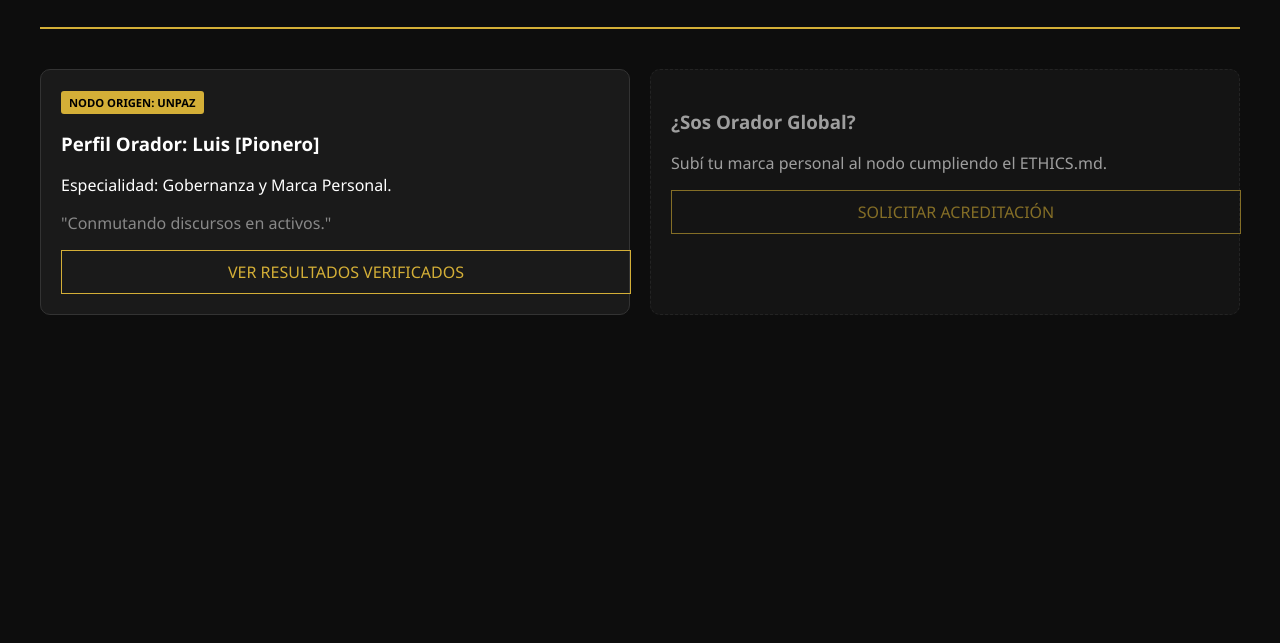
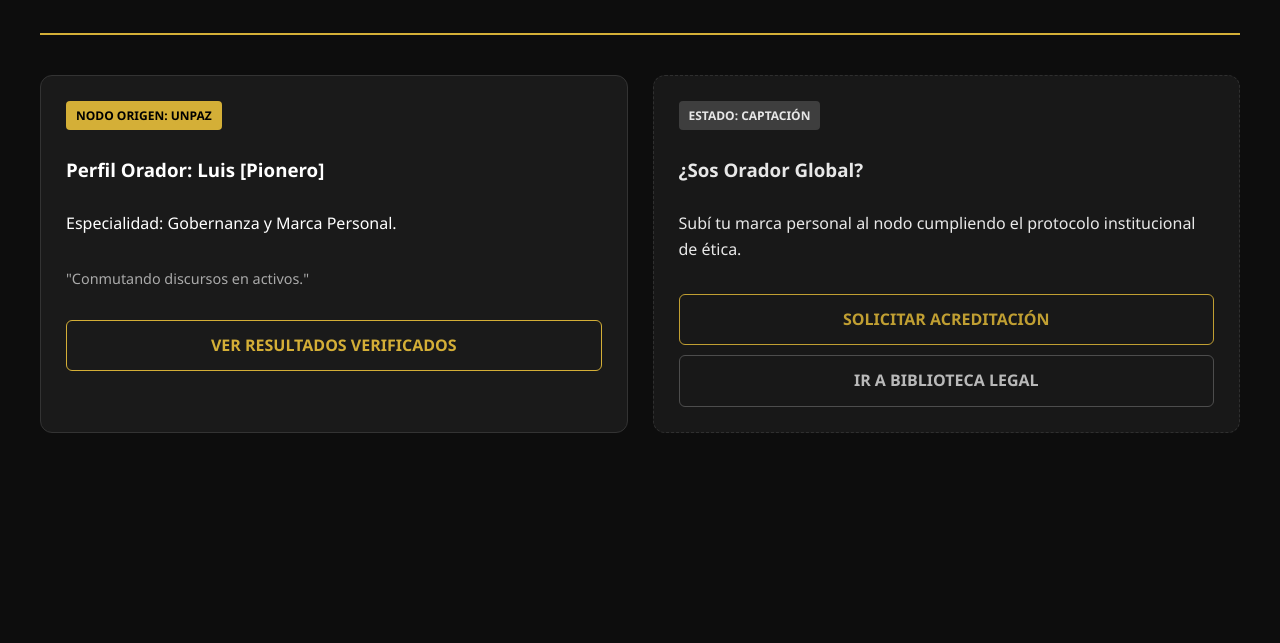
Before and after one commit to luishy-code/manuscrito-pioneros-unpaz, a plain HTML site: page index.html in a window 1280 px wide. Shown: the part 157-800 px from the top of the page. Drawn offline with Linux system fonts and the light colour scheme.

Commit message:
Update index.html

```diff
--- a/index.html
+++ b/index.html
@@ -2,17 +2,23 @@
 <html lang="es">
 <head>
     <meta charset="UTF-8">
+    <meta name="viewport" content="width=device-width, initial-scale=1.0">
     <title>Global Speakers | Manuscrito UNPAZ</title>
     <style>
-        :root { --gold: #d4af37; --bg: #0d0d0d; --card: #1a1a1a; }
-        body { font-family: 'Segoe UI', sans-serif; background: var(--bg); color: white; margin: 0; padding: 40px; }
+        :root { --gold: #d4af37; --bg: #0d0d0d; --card: #1a1a1a; --hover: #252525; }
+        body { font-family: 'Segoe UI', sans-serif; background: var(--bg); color: white; margin: 0; padding: 40px; line-height: 1.6; }
         header { text-align: center; border-bottom: 2px solid var(--gold); padding-bottom: 20px; margin-bottom: 40px; }
-        h1 { letter-spacing: 4px; color: var(--gold); }
-        .grid-oradores { display: grid; grid-template-columns: repeat(auto-fit, minmax(280px, 1fr)); gap: 20px; }
-        .card { background: var(--card); border: 1px solid #333; padding: 20px; border-radius: 10px; transition: 0.3s; }
-        .card:hover { border-color: var(--gold); transform: scale(1.02); }
-        .badge { background: var(--gold); color: black; padding: 4px 8px; font-size: 0.7rem; font-weight: bold; border-radius: 3px; }
-        .btn-global { display: block; width: 100%; text-align: center; background: transparent; border: 1px solid var(--gold); color: var(--gold); padding: 10px; margin-top: 15px; cursor: pointer; text-decoration: none; }
+        h1 { letter-spacing: 4px; color: var(--gold); text-transform: uppercase; margin-bottom: 5px; }
+        header p { font-style: italic; opacity: 0.8; }
+        .grid-oradores { display: grid; grid-template-columns: repeat(auto-fit, minmax(300px, 1fr)); gap: 25px; max-width: 1200px; margin: 0 auto; }
+        .card { background: var(--card); border: 1px solid #333; padding: 25px; border-radius: 12px; transition: all 0.3s ease; display: flex; flex-direction: column; }
+        .card:hover { border-color: var(--gold); transform: translateY(-5px); background: var(--hover); box-shadow: 0 10px 20px rgba(212, 175, 55, 0.1); }
+        .badge { background: var(--gold); color: black; padding: 5px 10px; font-size: 0.75rem; font-weight: bold; border-radius: 4px; align-self: flex-start; margin-bottom: 15px; }
+        h3 { margin: 10px 0; color: #fff; }
+        .btn-global { display: block; width: 100%; text-align: center; background: transparent; border: 1px solid var(--gold); color: var(--gold); padding: 12px; margin-top: 15px; cursor: pointer; text-decoration: none; font-weight: bold; border-radius: 6px; transition: 0.3s; box-sizing: border-box; }
+        .btn-global:hover { background: var(--gold); color: black; }
+        .btn-secondary { border-color: #555; color: #ccc; margin-top: 10px; }
+        .btn-secondary:hover { border-color: white; color: white; background: transparent; }
     </style>
 </head>
 <body>
@@ -26,14 +32,18 @@
             <span class="badge">NODO ORIGEN: UNPAZ</span>
             <h3>Perfil Orador: Luis [Pionero]</h3>
             <p>Especialidad: Gobernanza y Marca Personal.</p>
-            <p style="color: #888;">"Conmutando discursos en activos."</p>
-            <a href="#" class="btn-global">VER RESULTADOS VERIFICADOS</a>
+            <p style="color: #aaa; font-size: 0.9rem;">"Conmutando discursos en activos."</p>
+            <a href="https://github.com/luishy-code/manuscrito-pioneros-unpaz/blob/main/pioneros/orador-001-luis.md" class="btn-global">VER RESULTADOS VERIFICADOS</a>
         </div>
 
-        <div class="card" style="border-style: dashed; opacity: 0.6;">
+        <div class="card" style="border-style: dashed; opacity: 0.9;">
+            <span class="badge" style="background: #444; color: white;">ESTADO: CAPTACIÓN</span>
             <h3>¿Sos Orador Global?</h3>
-            <p>Subí tu marca personal al nodo cumpliendo el ETHICS.md.</p>
+            <p>Subí tu marca personal al nodo cumpliendo el protocolo institucional de ética.</p>
+
             <a href="https://github.com/luishy-code/manuscrito-pioneros-unpaz/pulls" class="btn-global">SOLICITAR ACREDITACIÓN</a>
+
+            <a href="https://github.com/luishy-code/manuscrito-pioneros-unpaz/blob/main/biblioteca/marco-legal-oradores.md" class="btn-global btn-secondary">IR A BIBLIOTECA LEGAL</a>
         </div>
     </div>
 </body>
```
